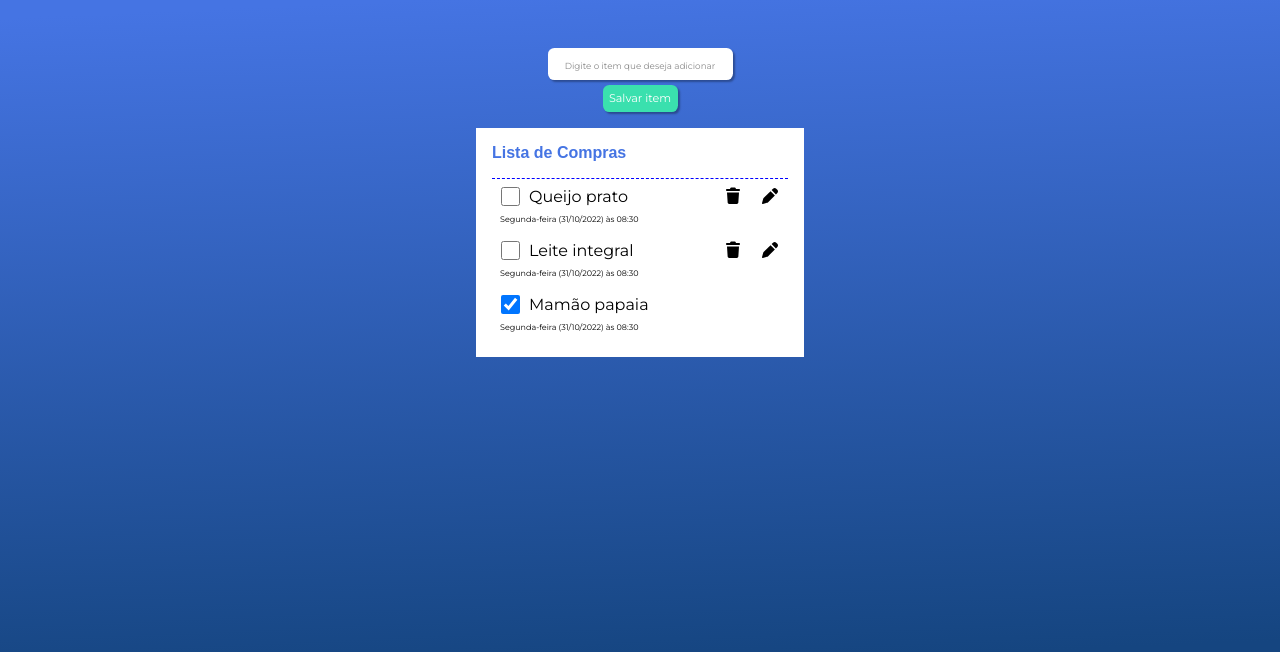
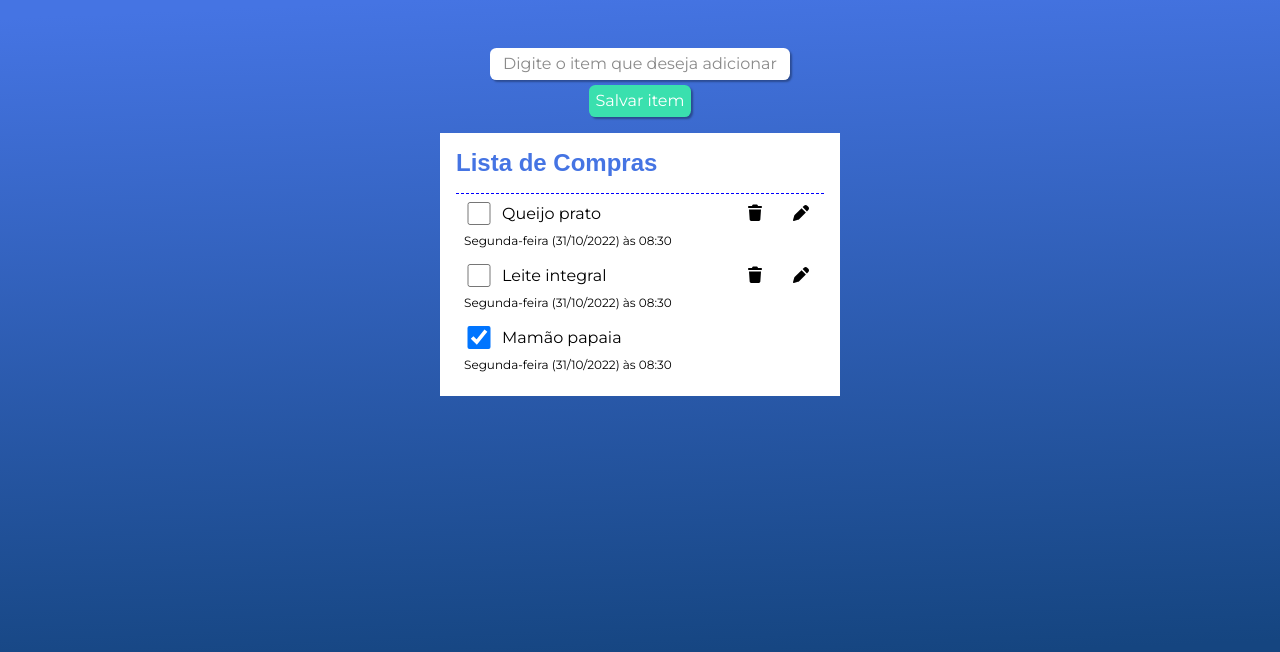
Before and after one commit to feliven/angular-ciclo-vida, an Angular app: page / in a window 1280 px wide. Shown: the top 652 px of the page. Built offline with nearby package versions, Linux system fonts and the light colour scheme; a web font is replaced by a local one.

Commit message:
ajustes na interface

```diff
--- a/src/app/app.component.css
+++ b/src/app/app.component.css
@@ -5,17 +5,17 @@
 }
 
 .container {
-  max-width: 328px;
+  max-width: 400px;
   margin: 0 auto;
 }
 
 .lista {
   background: white;
   padding: 1rem;
-  width: 328px;
+  width: 400px;
 }
 
-.lista h4 {
+.lista h2 {
   border-bottom: 1px solid blue;
   padding-bottom: 1rem;
   border-style: none none dashed none;
@@ -36,7 +36,7 @@
 }
 
 small {
-  font-size: 0.5rem;
+  font-size: 0.75rem;
 }
 
 .checkbox {
--- a/src/app/app.component.html
+++ b/src/app/app.component.html
@@ -2,7 +2,7 @@
   <app-input> </app-input>
   <div class="container">
     <div class="lista">
-      <h4 class="title-list">Lista de Compras</h4>
+      <h2 class="title-list">Lista de Compras</h2>
       @for (itemLista of listaDeCompras; track $index) {
       <app-item [item]="itemLista"></app-item>
       }
--- a/src/app/components/input/input.component.css
+++ b/src/app/components/input/input.component.css
@@ -8,6 +8,7 @@
 }
 
 .add-item input {
+  width: 300px;
   padding: 0.5rem;
   border: none;
   border-radius: 0.4rem;
@@ -16,7 +17,7 @@
 
 .add-item input::placeholder {
   color: #8a8a8a;
-  font-size: 0.55rem;
+  font-size: 1rem;
   text-align: center;
 }
 
@@ -26,6 +27,6 @@
   border-radius: 0.4rem;
   box-shadow: 2px 2px 2px #00000050;
   color: white;
-  font-size: 0.7rem;
+  font-size: 1rem;
   padding: 0.4rem;
 }
--- a/src/app/components/item/item.component.css
+++ b/src/app/components/item/item.component.css
@@ -11,7 +11,7 @@
 }
 
 small {
-  font-size: 0.5rem;
+  font-size: 0.75rem;
 }
 
 .checkbox {
```
